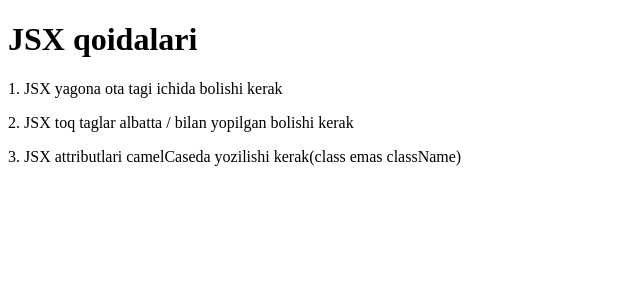
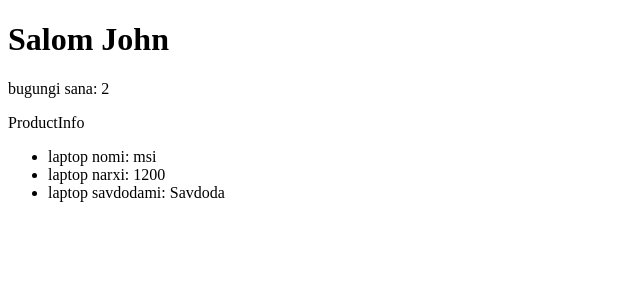
Before and after one commit to kumanboy/react-dars-3, a React (Vite) app: page / in a window 1280 px wide. Shown: the top 300 px of the page, without its empty margins (0-640 px from the left). Built offline with nearby package versions, Linux system fonts and the light colour scheme.

Commit message:
Expressions end

```diff
--- a/src/App.jsx
+++ b/src/App.jsx
@@ -1,12 +1,11 @@
-import React from 'react'
-import JSXRules from "./components/JSXRules.jsx";
+import Salomlashish from "./components/Salomlashish.jsx";
+import ProductInfo from "./components/ProductInfo.jsx";
 
-function App() {
+export const App = () => {
     return (
         <div>
-            <JSXRules/>
+            <Salomlashish/>
+            <ProductInfo/>
         </div>
     )
 }
-
-export default App
--- a/src/components/JSXRules.jsx
+++ /dev/null
@@ -1,11 +0,0 @@
-const JsxRules = () => {
-    return (
-        <div>
-            <h1>JSX qoidalari</h1>
-            <p>1. JSX yagona ota tagi ichida bolishi kerak</p>
-            <p>2. JSX toq taglar albatta / bilan yopilgan bolishi kerak</p>
-            <p>3. JSX attributlari camelCaseda yozilishi kerak(class emas className)</p>
-        </div>
-    )
-}
-export default JsxRules
--- /dev/null
+++ b/src/components/ProductInfo.jsx
@@ -0,0 +1,27 @@
+import React from 'react'
+
+const ProductInfo = () => {
+    const laptop = {
+        name:"msi",
+        price:1200,
+        isAvailable:"Savdoda"
+    }
+
+    return (
+        <div>
+            ProductInfo
+            <ul>
+                <li>
+                    laptop nomi: {laptop.name}
+                </li>
+                <li>
+                    laptop narxi: {laptop.price}
+                </li>
+                <li>
+                    laptop savdodami: {laptop.isAvailable}
+                </li>
+            </ul>
+        </div>
+    )
+}
+export default ProductInfo
--- /dev/null
+++ b/src/components/Salomlashish.jsx
@@ -0,0 +1,18 @@
+import React from 'react'
+
+const Salomlashish = () => {
+    const title = "Salom"
+    const name = "John"
+    const date = new Date()
+    return (
+        <div>
+            <h1>
+                {title} {name}
+            </h1>
+            <p>
+                bugungi sana: {date.getDate()}
+            </p>
+        </div>
+    )
+}
+export default Salomlashish
--- a/src/main.jsx
+++ b/src/main.jsx
@@ -1,6 +1,6 @@
 import { StrictMode } from 'react'
 import { createRoot } from 'react-dom/client'
-import App from './App.jsx'
+import {App} from './App.jsx'
 
 createRoot(document.getElementById('root')).render(
   <StrictMode>
```
